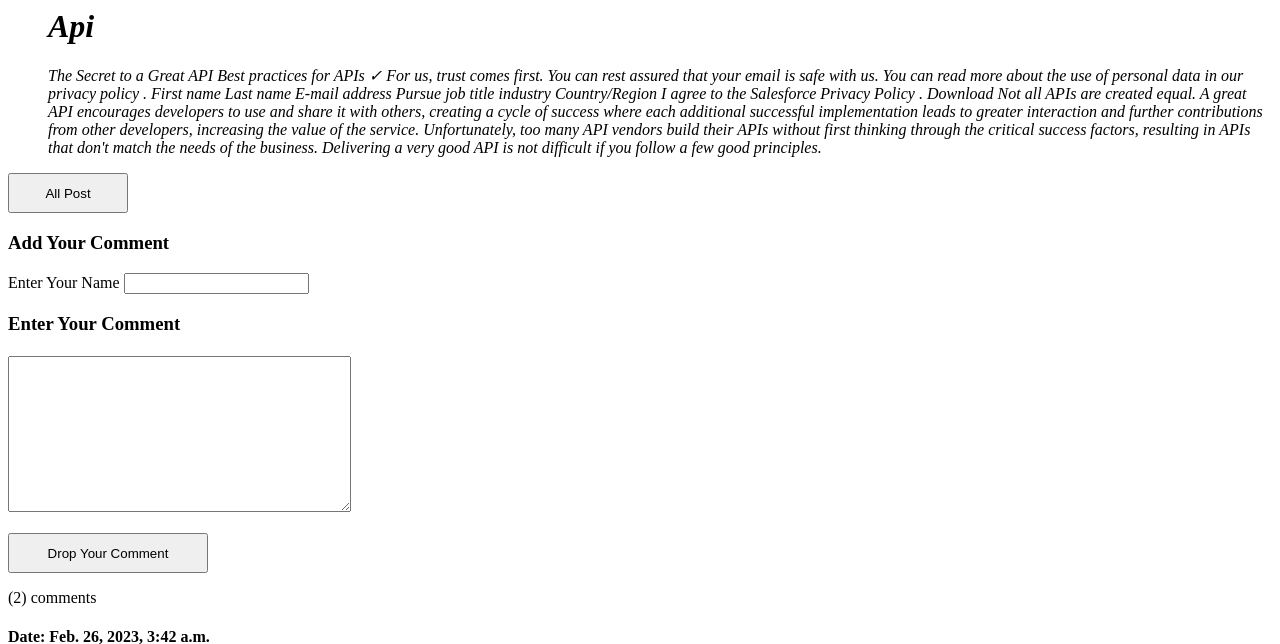
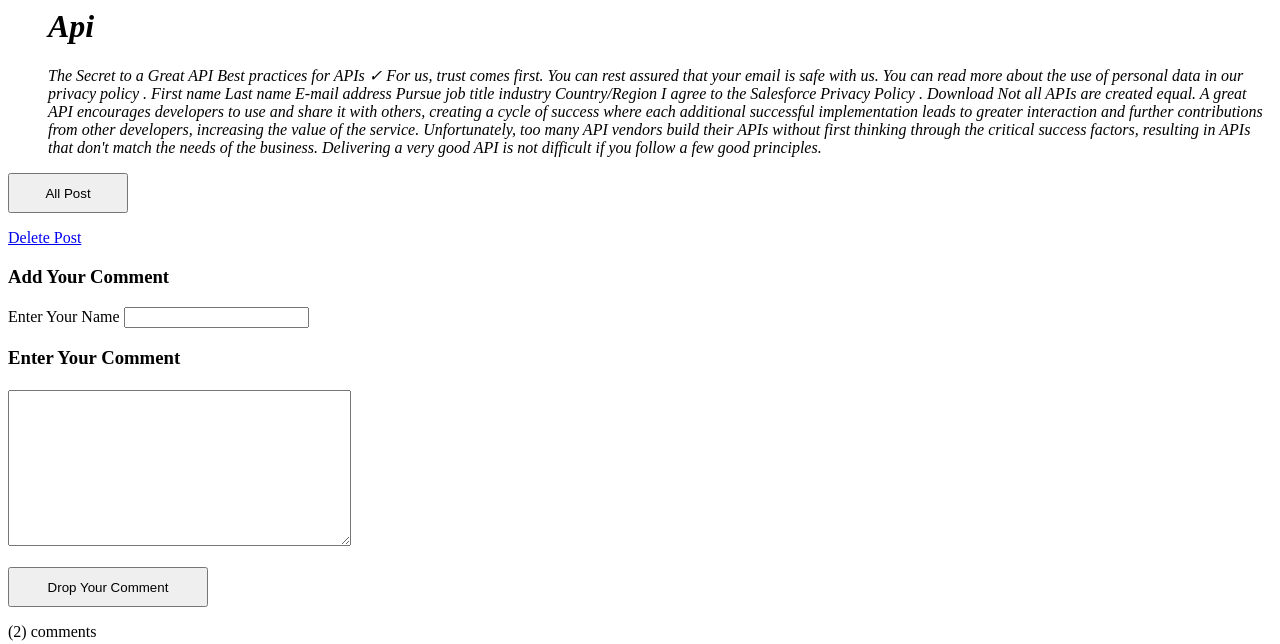
Before and after one commit to ehsanmorgan/add_comment-in-Django-using-Ajax, a Django app: a page that uses post/templates/post_detail.html in a window 1280 px wide. Shown: the top 644 px of the page. Run offline with Django 4.2, Linux system fonts and the light colour scheme; data comes from the database, SQL or seed files in the repository; both versions use the stored data as it was after the commit.

Commit message:
add delete button

```diff
--- a/post/templates/post.html
+++ b/post/templates/post.html
@@ -2,6 +2,8 @@
 
 
 <div class='row'>
+
+
 
 <form method="POST" enctype="multipart/form-data">
     {% csrf_token %}
--- a/post/templates/post_detail.html
+++ b/post/templates/post_detail.html
@@ -11,6 +11,10 @@
 
 	<form   action="{% url 'all_posts:home'%}"> <input style="height:40px ; width: 120px;" type="submit" value="All Post">  </form>
 		{% csrf_token %}
+
+		<a href="{% url 'all_posts:delete' post.slug %}" >Delete Post
+
+		</a>
 
 
 </div>
--- a/post/urls.py
+++ b/post/urls.py
@@ -1,5 +1,5 @@
 from django.urls import path
-from .views import post_detail,PostList,Home,post_detail
+from .views import post_detail,PostList,Home,post_detail,deletepost
 
 
 app_name='post'
@@ -7,5 +7,6 @@ urlpatterns = [
     path('',Home,name='home'),
     path('add',PostList,name='post_list'),
     path('<slug:slug>/post_detail',post_detail, name='post_detail'),
+    path('<slug:slug>/delete_post',deletepost, name='delete'),
 
 ]
--- a/post/views.py
+++ b/post/views.py
@@ -25,6 +25,14 @@ def PostList(request):
     else:
         form = PostForm()
     return render(request, 'post.html', {'form': form})
+
+
+
+
+def deletepost(request,slug):
+    deleted=Post.objects.get(slug=slug)
+    deleted.delete()
+    return redirect('/allposts/')
 
 
 
@@ -76,4 +84,7 @@ def post_detail(request, slug):
 
 
 
+
+
+
 # Create your views here.
```
Also changed, not shown: db.sqlite3.
